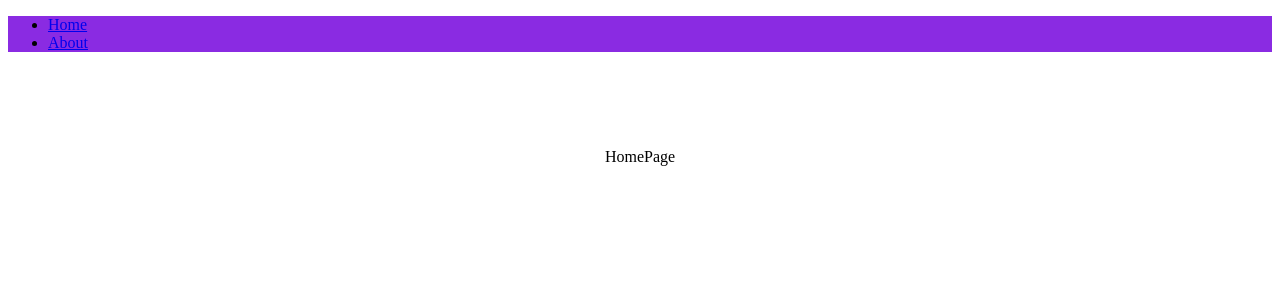
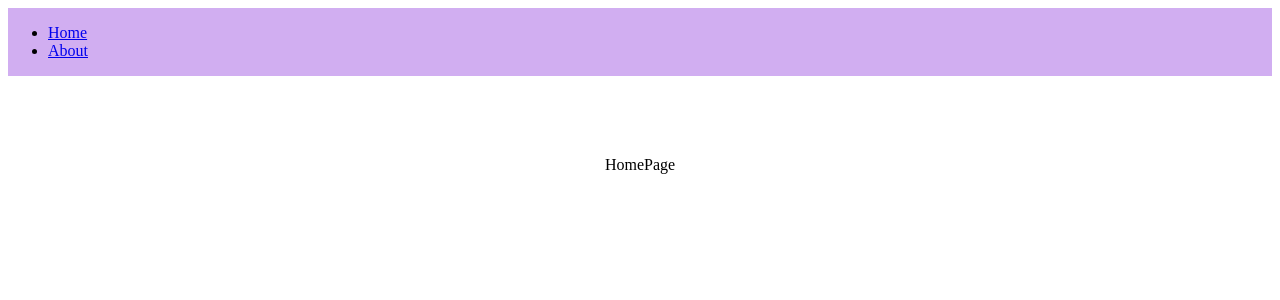
Before and after one commit to fojanb/spa-nextjs, a Next.js app in the folder spa-nextjs/: page / in a window 1280 px wide. Shown: the top 300 px of the page. Built offline with nearby package versions, Linux system fonts and the light colour scheme.

Commit message:
Update Nav.module.css

```diff
--- a/spa-nextjs/styles/Nav.module.css
+++ b/spa-nextjs/styles/Nav.module.css
@@ -1,6 +1,6 @@
 .nav {
-    list-style-type: none;
-    margin: 0;
-    padding: 0;
-    background-color: blueviolet;
-  }
+  display: flex;
+  flex-direction: column;
+  background-color: rgb(209, 174, 241);
+  width: 100%;
+}
```
